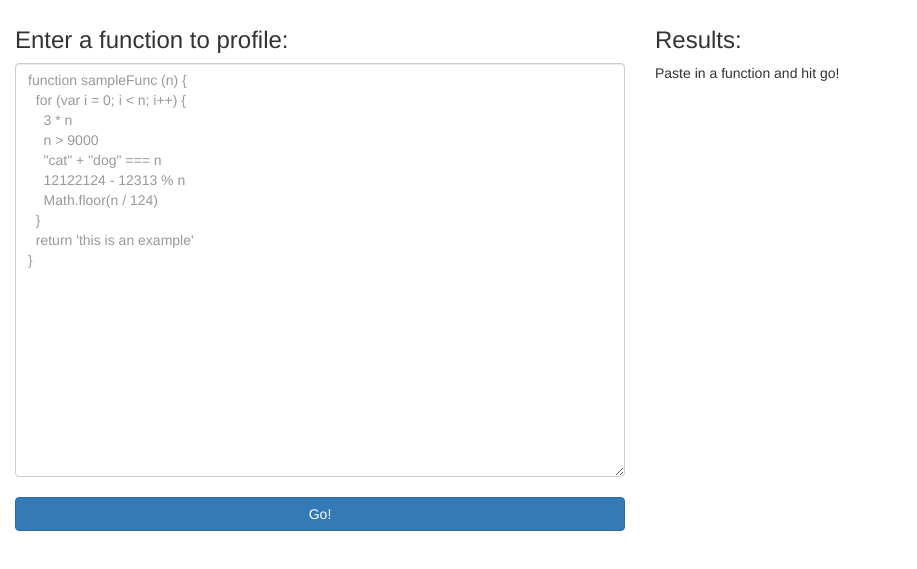
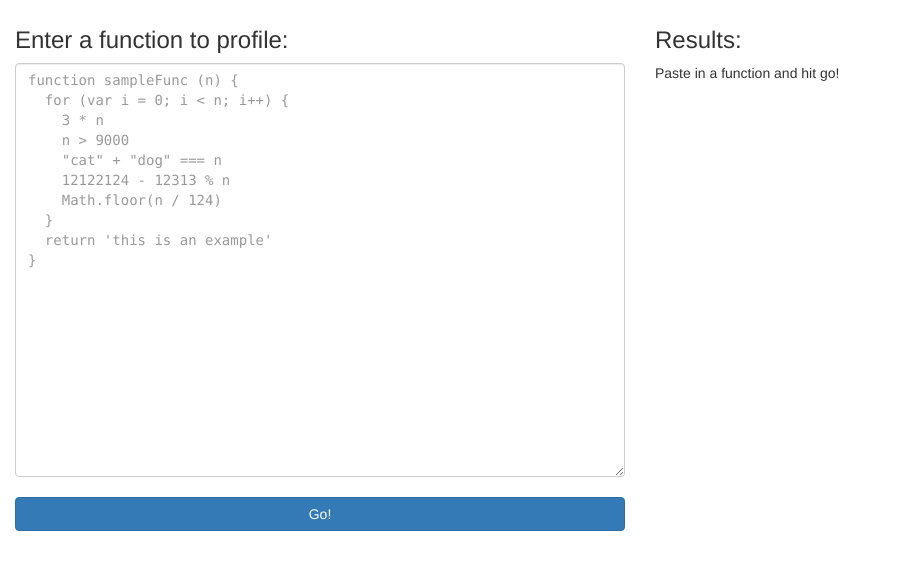
Before and after one commit to dsernst/time-complexity-viewer, a plain HTML site: page index.html in a window 1280 px wide. Shown: the part 63-632 px from the top of the page, without its empty margins (0-917 px from the left). Drawn offline with nearby package versions, Linux system fonts and the light colour scheme.

Commit message:
display input textarea as fixed-width font to match text editor aesthetics

```diff
--- a/index.html
+++ b/index.html
@@ -15,7 +15,7 @@
     <h1 class="text-center">The Time Complexity Viewer</h1>
     <div class="inputArea col-md-6">
       <h3>Enter a function to profile:</h3>
-      <textarea id="script" class="form-control" rows="20"></textarea><br>
+      <samp><textarea id="script" class="form-control" rows="20"></textarea></samp><br>
       <button class="btn btn-primary btn-block" onclick="run()">Go!</button>
     </div>
     <div class="results col-md-4">
```
